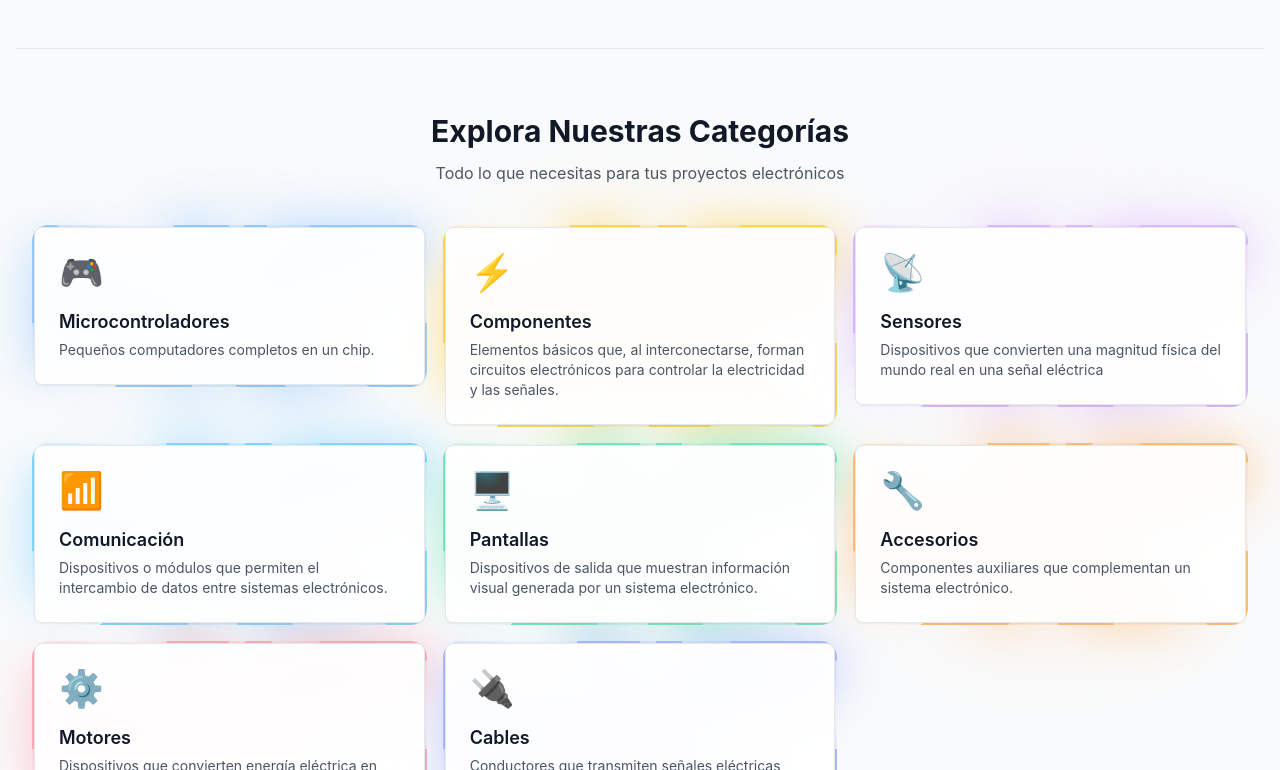
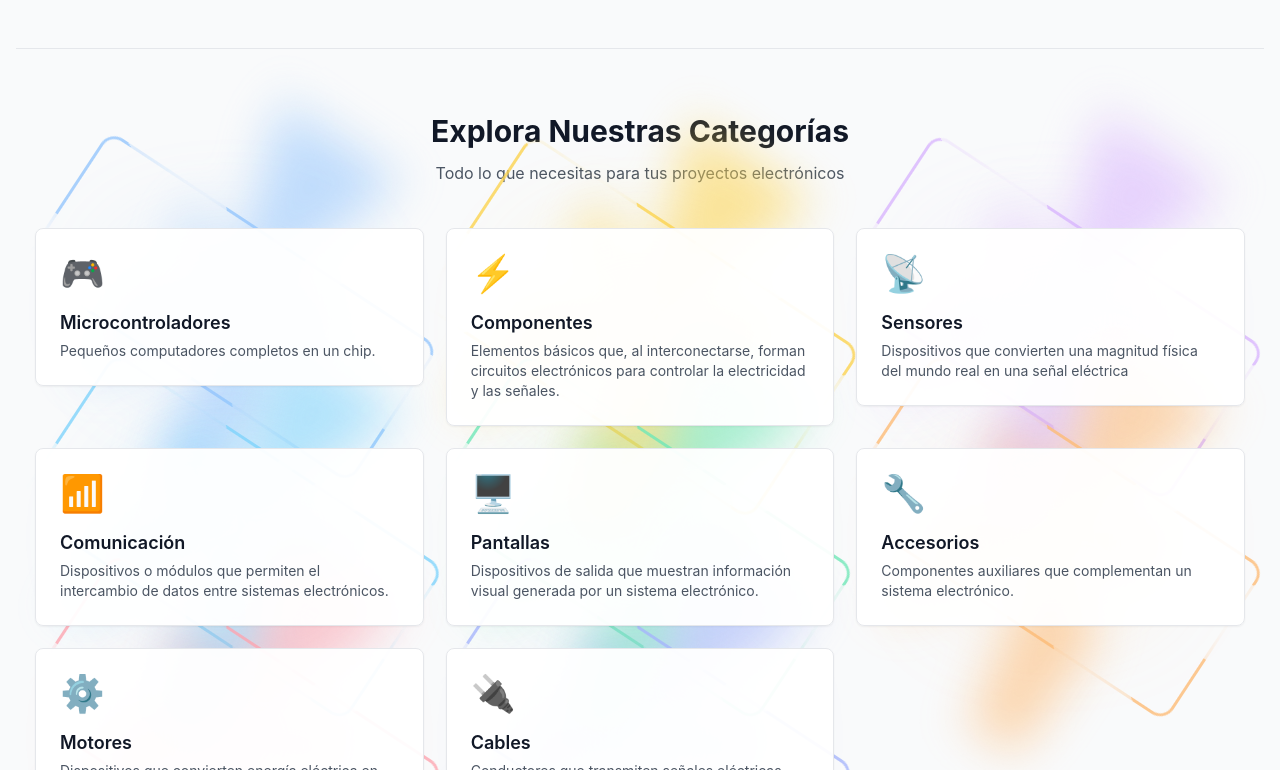
Before and after one commit to Mariavillca123/ElectroHub-frontend, a React (Vite) app: page / in a window 1280 px wide. Shown: the part 850-1620 px from the top of the page. Built offline with nearby package versions, Linux system fonts and the light colour scheme; no server answers.

Commit message:
Avanze de diseño

```diff
--- a/src/pages/Public/HomePage.tsx
+++ b/src/pages/Public/HomePage.tsx
@@ -191,7 +191,7 @@ export default function HomePage() {
               <Link key={category.name} to={`/productos?category=${category.slug}`}>
                 <ElectroBorder
                   borderColor={category.borderColor}
-                  borderWidth={2}
+                  borderWidth={3}
                   glow
                   aura
                   animationSpeed={1.1}
--- a/src/styles/globals.css
+++ b/src/styles/globals.css
@@ -55,7 +55,9 @@ input[type="password"]::-ms-clear {
   opacity: 0.95;
   mix-blend-mode: normal;
   filter: drop-shadow(0 0 calc(var(--eb-glow, 24px) / var(--eb-distortion, 1)) var(--eb-color, #22d3ee));
-  animation: none;
+  animation:
+    electro-spin calc(6s / var(--eb-speed, 1)) linear infinite,
+    electro-flicker 2.6s ease-in-out infinite;
   -webkit-mask: linear-gradient(#000 0 0) content-box, linear-gradient(#000 0 0);
   -webkit-mask-composite: xor;
   mask-composite: exclude;
@@ -79,7 +81,7 @@ input[type="password"]::-ms-clear {
   );
   filter: blur(var(--eb-glow, 24px));
   opacity: 0.55;
-  animation: none;
+  animation: electro-spin calc(10s / var(--eb-speed, 1)) linear infinite reverse;
 }
 
 .electro-border__aura {
@@ -87,7 +89,36 @@ input[type="password"]::-ms-clear {
   background: radial-gradient(circle, var(--eb-color, #22d3ee) 0%, transparent 70%);
   filter: blur(var(--eb-aura, 48px));
   opacity: 0.3;
-  animation: none;
+  animation: electro-pulse 3.2s ease-in-out infinite;
+}
+
+@keyframes electro-spin {
+  0% {
+    transform: rotate(0deg);
+  }
+  100% {
+    transform: rotate(360deg);
+  }
+}
+
+@keyframes electro-flicker {
+  0%,
+  100% {
+    opacity: 0.95;
+  }
+  50% {
+    opacity: 0.7;
+  }
+}
+
+@keyframes electro-pulse {
+  0%,
+  100% {
+    opacity: 0.2;
+  }
+  50% {
+    opacity: 0.35;
+  }
 }
 
 /* Button 52 Style - with blue shadow */
```
Also changed, not shown: 1 other file (tests, documents, lock files or other folders).
